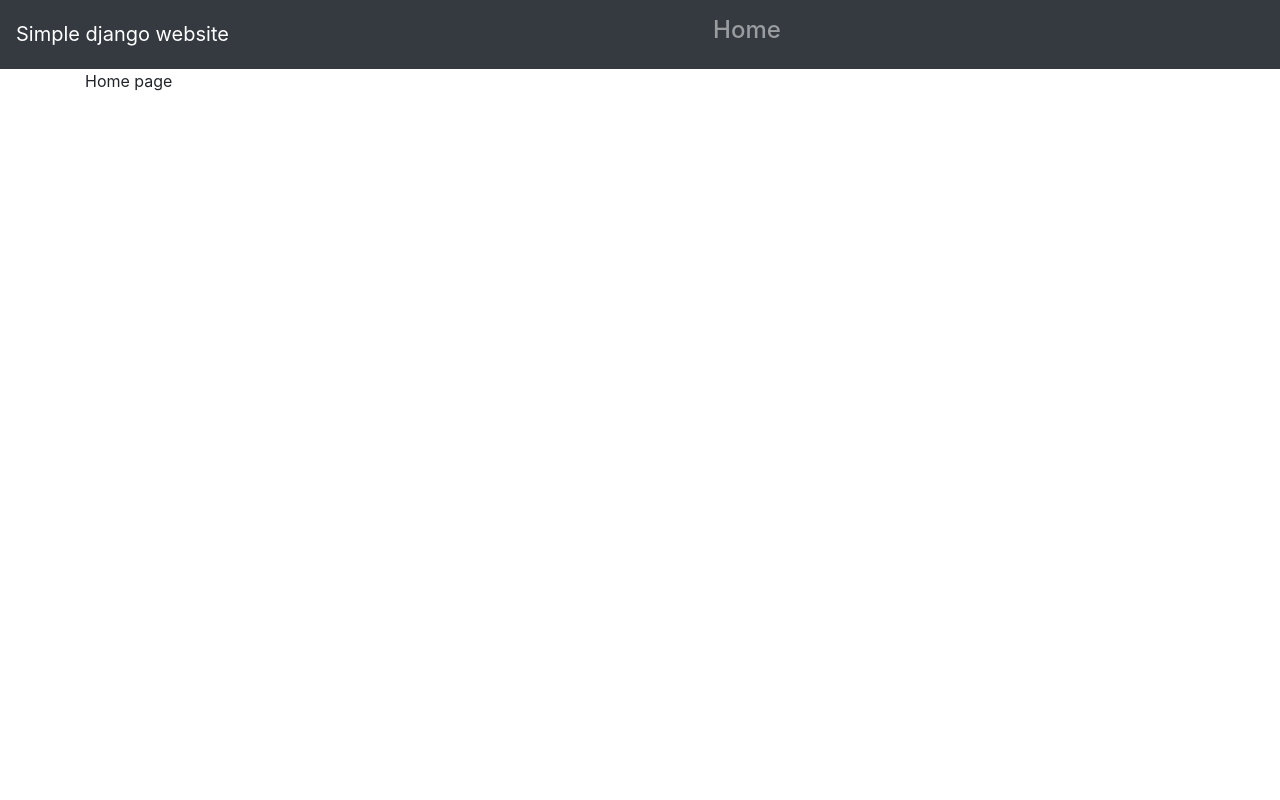
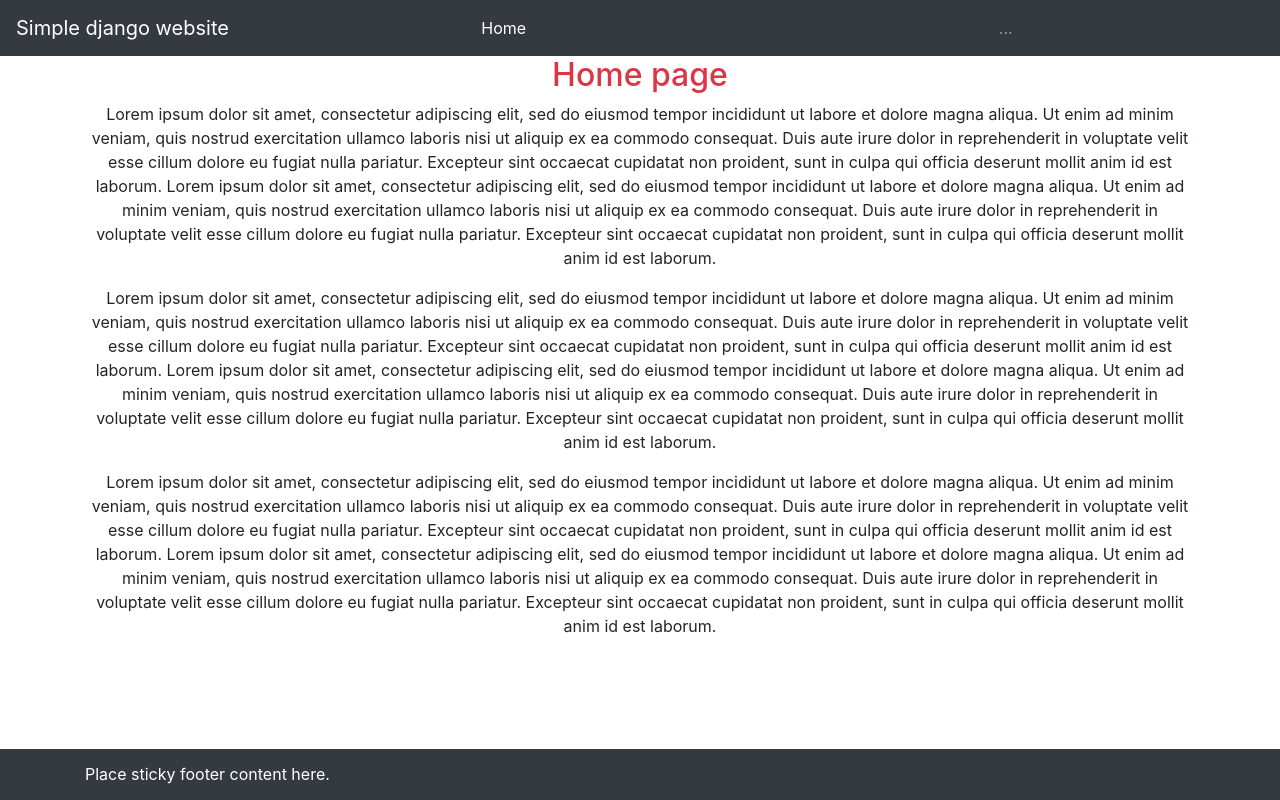
Before and after one commit to JBthePenguin/AccountWebsiteDjango, a Django app: page / in a window 1280 px wide. Run offline with Django 3.2, Linux system fonts and the light colour scheme; some libraries are stand-ins or nearby versions.

Commit message:
Modify templates. Ready to use!!!

```diff
--- a/visitapp/static/visitapp/css/custom_styles.css
+++ b/visitapp/static/visitapp/css/custom_styles.css
@@ -0,0 +1,26 @@
+/* Navbar */
+
+.nav-link, .navbar-toggler:focus, .navbar-toggler:active {
+    outline: none;
+}
+.navbar-toggler:focus, .navbar-toggler:active {
+    box-shadow: none;
+}
+
+
+/* Sticky footer styles */
+
+html {
+  position: relative;
+  min-height: 100%;
+}
+body {
+  margin-bottom: 51px; /* Margin bottom by footer height */
+}
+.footer {
+  position: absolute;
+  bottom: 0;
+  width: 100%;
+  height: 51px; /* Set the fixed height of the footer here */
+  line-height: 51px; /* Vertically center the text there */
+}
--- a/visitapp/templates/visitapp/base.html
+++ b/visitapp/templates/visitapp/base.html
@@ -1,4 +1,10 @@
 {% load static %}
+
+{% load bootstrap4 %}
+
+{% bootstrap_css %}
+{% bootstrap_javascript jquery='full' %}
+
 <!DOCTYPE html>
 
 <html lang="fr">
@@ -26,10 +32,12 @@
         {% include 'visitapp/navbar.html' %}
         <!---->
         <!-- CONTENT -->
-        <div class="container">
+        <main role="main" class="container text-center">
             {% block content %}{% endblock %}
-        </div>
+        </main>
         <!---->
+        <!-- FOOTER -->
+        {% include 'visitapp/footer.html' %}
         <!-- SCRIPTS -->
         <script src="{% static 'visitapp/js/custom_script.js' %}"></script>
         <!---->
--- /dev/null
+++ b/visitapp/templates/visitapp/footer.html
@@ -0,0 +1,5 @@
+<footer class="footer bg-dark text-white">
+    <div class="container">
+        Place sticky footer content here.
+    </div>
+</footer>
--- a/visitapp/templates/visitapp/index.html
+++ b/visitapp/templates/visitapp/index.html
@@ -1,5 +1,14 @@
 {% extends 'visitapp/base.html' %}
 
 {% block content %}
-Home page
+<h2 class="text-danger">Home page</h2>
+<p>
+    Lorem ipsum dolor sit amet, consectetur adipiscing elit, sed do eiusmod tempor incididunt ut labore et dolore magna aliqua. Ut enim ad minim veniam, quis nostrud exercitation ullamco laboris nisi ut aliquip ex ea commodo consequat. Duis aute irure dolor in reprehenderit in voluptate velit esse cillum dolore eu fugiat nulla pariatur. Excepteur sint occaecat cupidatat non proident, sunt in culpa qui officia deserunt mollit anim id est laborum. Lorem ipsum dolor sit amet, consectetur adipiscing elit, sed do eiusmod tempor incididunt ut labore et dolore magna aliqua. Ut enim ad minim veniam, quis nostrud exercitation ullamco laboris nisi ut aliquip ex ea commodo consequat. Duis aute irure dolor in reprehenderit in voluptate velit esse cillum dolore eu fugiat nulla pariatur. Excepteur sint occaecat cupidatat non proident, sunt in culpa qui officia deserunt mollit anim id est laborum.
+</p>
+<p>
+    Lorem ipsum dolor sit amet, consectetur adipiscing elit, sed do eiusmod tempor incididunt ut labore et dolore magna aliqua. Ut enim ad minim veniam, quis nostrud exercitation ullamco laboris nisi ut aliquip ex ea commodo consequat. Duis aute irure dolor in reprehenderit in voluptate velit esse cillum dolore eu fugiat nulla pariatur. Excepteur sint occaecat cupidatat non proident, sunt in culpa qui officia deserunt mollit anim id est laborum. Lorem ipsum dolor sit amet, consectetur adipiscing elit, sed do eiusmod tempor incididunt ut labore et dolore magna aliqua. Ut enim ad minim veniam, quis nostrud exercitation ullamco laboris nisi ut aliquip ex ea commodo consequat. Duis aute irure dolor in reprehenderit in voluptate velit esse cillum dolore eu fugiat nulla pariatur. Excepteur sint occaecat cupidatat non proident, sunt in culpa qui officia deserunt mollit anim id est laborum.
+</p>
+<p>
+    Lorem ipsum dolor sit amet, consectetur adipiscing elit, sed do eiusmod tempor incididunt ut labore et dolore magna aliqua. Ut enim ad minim veniam, quis nostrud exercitation ullamco laboris nisi ut aliquip ex ea commodo consequat. Duis aute irure dolor in reprehenderit in voluptate velit esse cillum dolore eu fugiat nulla pariatur. Excepteur sint occaecat cupidatat non proident, sunt in culpa qui officia deserunt mollit anim id est laborum. Lorem ipsum dolor sit amet, consectetur adipiscing elit, sed do eiusmod tempor incididunt ut labore et dolore magna aliqua. Ut enim ad minim veniam, quis nostrud exercitation ullamco laboris nisi ut aliquip ex ea commodo consequat. Duis aute irure dolor in reprehenderit in voluptate velit esse cillum dolore eu fugiat nulla pariatur. Excepteur sint occaecat cupidatat non proident, sunt in culpa qui officia deserunt mollit anim id est laborum.
+</p>
 {% endblock %}
--- a/visitapp/templates/visitapp/navbar.html
+++ b/visitapp/templates/visitapp/navbar.html
@@ -1,19 +1,22 @@
-{% load bootstrap4 %}
-
-{% bootstrap_css %}
-{% bootstrap_javascript jquery='full' %}
-
-<nav class="navbar navbar-expand-lg navbar-dark bg-dark">
+<!-- Template for the navbar -->
+<nav class="navbar navbar-expand-md navbar-dark bg-dark">
+    <!-- logo -->
     <a class="navbar-brand" href="{% url 'index' %}">Simple django website</a>
-    <button class="navbar-toggler" type="button" data-toggle="collapse" data-target="#navbarSupportedContent" aria-controls="navbarSupportedContent" aria-expanded="false" aria-label="Toggle navigation">
+    <!-- button for small screen -->
+    <button class="navbar-toggler" type="button" data-toggle="collapse" data-target="#navbarCollapse" aria-controls="navbarCollapse" aria-expanded="false" aria-label="Toggle navigation">
         <span class="navbar-toggler-icon"></span>
     </button>
-    <div class="collapse navbar-collapse" id="navbarSupportedContent">
+    <!-- Links -->
+    <div class="collapse navbar-collapse" id="navbarCollapse">
         <ul class="navbar-nav container">
+            <!-- Home -->
             <li class="nav-item mx-auto">
-                <a class="nav-link {{ song_navbar }}" href="{% url 'index' %}"><h4>Home</h4></a>
+                <a class="nav-link {{ home_in_nav }}" href="{% url 'index' %}">Home</a>
             </li>
             <!-- Here another links -->
+            <li class="nav-item mx-auto">
+                <a class="nav-link" href="">...</a>
+            </li>
         </ul>
     </div>
 </nav>
--- a/visitapp/views.py
+++ b/visitapp/views.py
@@ -4,6 +4,6 @@ from django.shortcuts import render
 def index(request):
     # return the home page
     context = {
-        'home_in_navabar': 'active',
+        'home_in_nav': 'active',
     }
     return render(request, 'visitapp/index.html', context)
```
Also changed, not shown: README.md, 1 other file.
